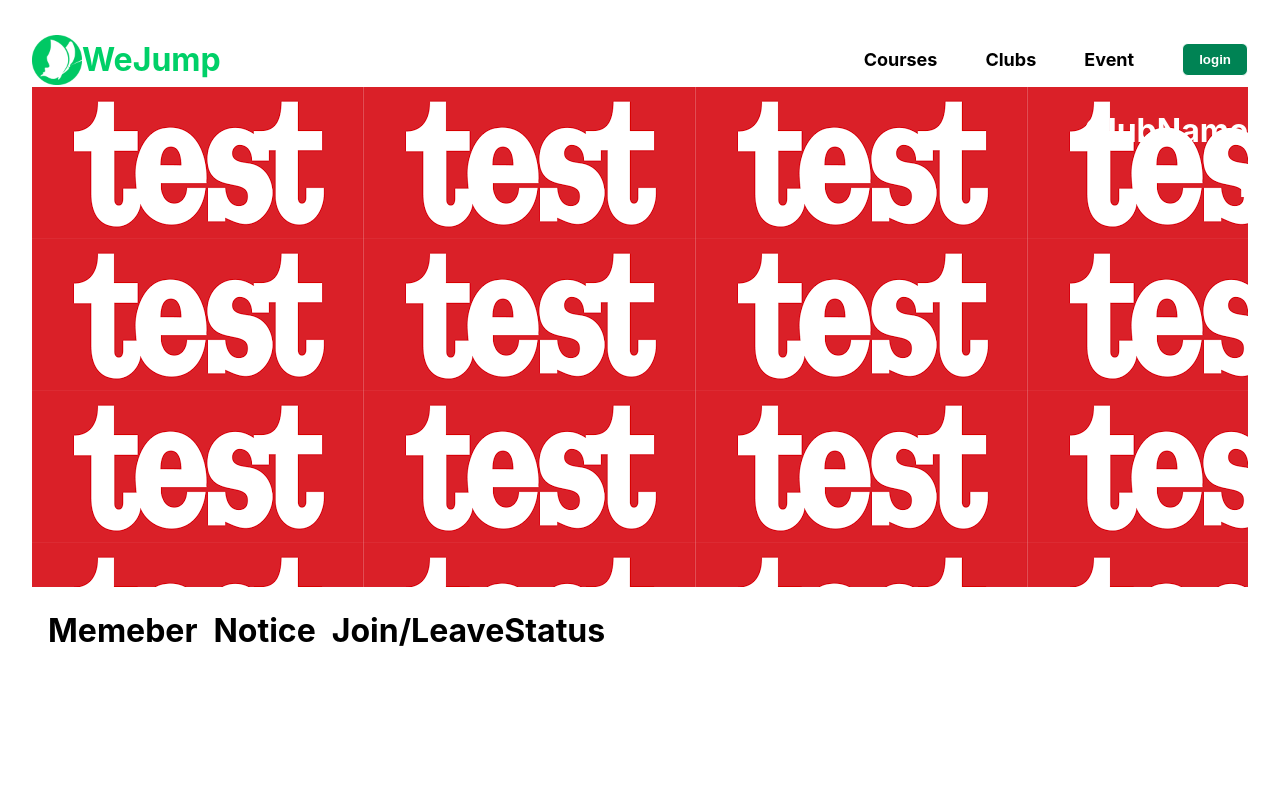
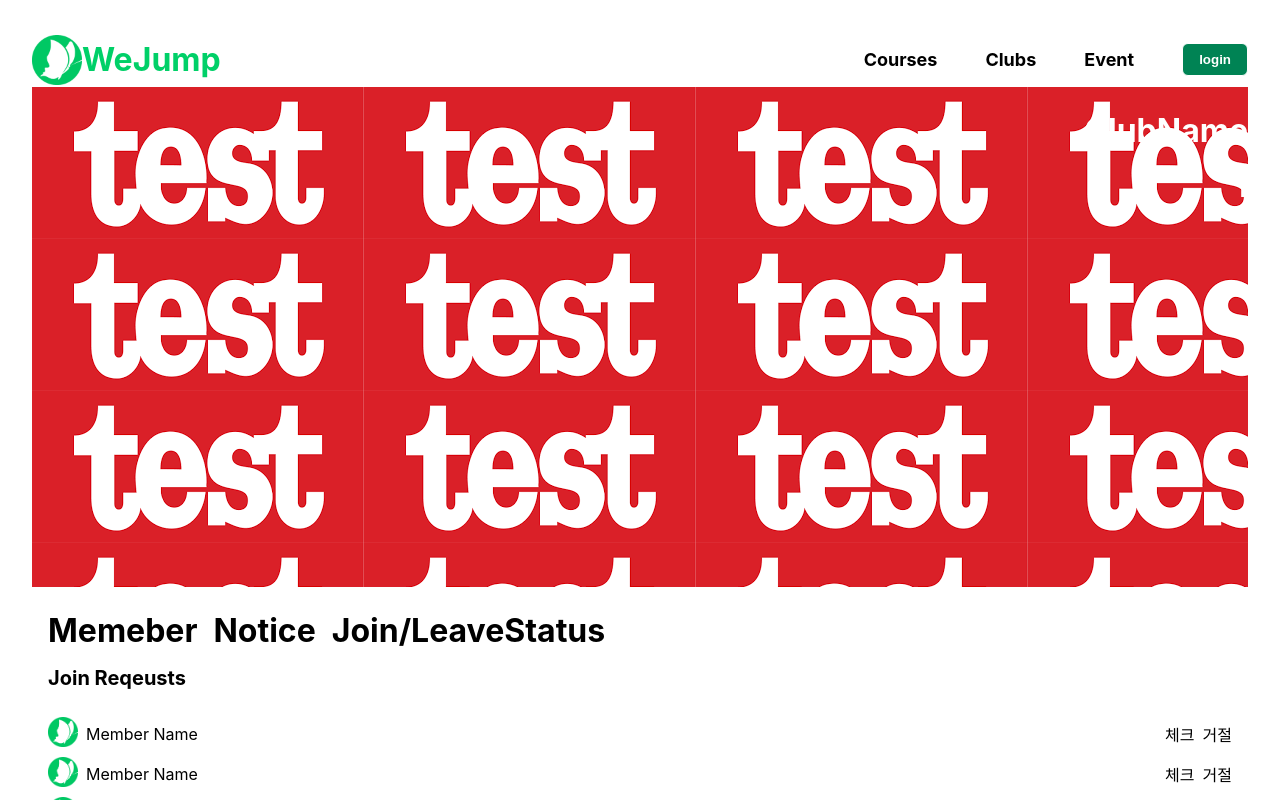
Before and after one commit to krokerdile/weJump_Fe, a React (Vite) app: page /weJump_Fe/Clubs/1 in a window 1280 px wide. Both pictures are taken after a click on the element "Join/LeaveStatus". Shown: the top 800 px of the page. Built offline with nearby package versions, Linux system fonts and the light colour scheme.

Commit message:
feat: MiniLogo, status, clubdetail 수정 및 추가

```diff
--- a/src/components/Club/ClubJoinLeaveStatus.jsx
+++ b/src/components/Club/ClubJoinLeaveStatus.jsx
@@ -1,9 +1,129 @@
+import styled from "styled-components";
+import Text from "@components/common/Text";
+import MiniLogo from "./MiniLogo";
+
 const ClubJoinLeaveStatus = () => {
   return (
-    <>
-      <div></div>
-    </>
+    <ManageWrapper>
+      <ManageBox>
+        <Text text="Join Reqeusts" fontSize="category" fontWeight="category" color="black" />
+        <MemberListBox>
+          <MemberBox>
+            <MiniLogo />
+            <Text text="Member Name" fontSize="caption" fontWeight="caption" color="black" />
+            <CheckBox>
+              <Text text="체크" fontSize="caption" fontWeight="caption" color="black" />
+              <Text text="거절" fontSize="caption" fontWeight="caption" color="black" />
+            </CheckBox>
+          </MemberBox>
+          <MemberBox>
+            <MiniLogo />
+            <Text text="Member Name" fontSize="caption" fontWeight="caption" color="black" />
+            <CheckBox>
+              <Text text="체크" fontSize="caption" fontWeight="caption" color="black" />
+              <Text text="거절" fontSize="caption" fontWeight="caption" color="black" />
+            </CheckBox>
+          </MemberBox>
+          <MemberBox>
+            <MiniLogo />
+            <Text text="Member Name" fontSize="caption" fontWeight="caption" color="black" />
+            <CheckBox>
+              <Text text="체크" fontSize="caption" fontWeight="caption" color="black" />
+              <Text text="거절" fontSize="caption" fontWeight="caption" color="black" />
+            </CheckBox>
+          </MemberBox>
+        </MemberListBox>
+      </ManageBox>
+      <ManageBox>
+        <Text text="Leave Requests" fontSize="category" fontWeight="category" color="black" />
+        <MemberListBox>
+          <MemberBox>
+            <MiniLogo />
+            <Text text="Member Name" fontSize="caption" fontWeight="caption" color="black" />
+            <CheckBox>
+              <Text text="체크" fontSize="caption" fontWeight="caption" color="black" />
+              <Text text="거절" fontSize="caption" fontWeight="caption" color="black" />
+            </CheckBox>
+          </MemberBox>
+          <MemberBox>
+            <MiniLogo />
+            <Text text="Member Name" fontSize="caption" fontWeight="caption" color="black" />
+            <CheckBox>
+              <Text text="체크" fontSize="caption" fontWeight="caption" color="black" />
+              <Text text="거절" fontSize="caption" fontWeight="caption" color="black" />
+            </CheckBox>
+          </MemberBox>
+          <MemberBox>
+            <MiniLogo />
+            <Text text="Member Name" fontSize="caption" fontWeight="caption" color="black" />
+            <CheckBox>
+              <Text text="체크" fontSize="caption" fontWeight="caption" color="black" />
+              <Text text="거절" fontSize="caption" fontWeight="caption" color="black" />
+            </CheckBox>
+          </MemberBox>
+        </MemberListBox>
+      </ManageBox>
+      <ManageBox>
+        <Text text="All Members" fontSize="category" fontWeight="category" color="black" />
+        <MemberListBox>
+          <MemberBox>
+            <MiniLogo />
+            <Text text="Member Name" fontSize="caption" fontWeight="caption" color="black" />
+            <CheckBox>
+              <Text text="체크" fontSize="caption" fontWeight="caption" color="black" />
+              <Text text="거절" fontSize="caption" fontWeight="caption" color="black" />
+            </CheckBox>
+          </MemberBox>
+          <MemberBox>
+            <MiniLogo />
+            <Text text="Member Name" fontSize="caption" fontWeight="caption" color="black" />
+            <CheckBox>
+              <Text text="체크" fontSize="caption" fontWeight="caption" color="black" />
+              <Text text="거절" fontSize="caption" fontWeight="caption" color="black" />
+            </CheckBox>
+          </MemberBox>
+          <MemberBox>
+            <MiniLogo />
+            <Text text="Member Name" fontSize="caption" fontWeight="caption" color="black" />
+            <CheckBox>
+              <Text text="체크" fontSize="caption" fontWeight="caption" color="black" />
+              <Text text="거절" fontSize="caption" fontWeight="caption" color="black" />
+            </CheckBox>
+          </MemberBox>
+        </MemberListBox>
+      </ManageBox>
+    </ManageWrapper>
   );
 };
 
 export default ClubJoinLeaveStatus;
+
+const ManageWrapper = styled.div`
+  display: flex;
+  flex-direction: column;
+  text-align: left;
+`;
+
+const ManageBox = styled.div`
+  display: flex;
+  flex-direction: column;
+  width: 100%;
+`;
+const MemberListBox = styled.div`
+  display: flex;
+  flex-direction: column;
+  margin-top: 1rem;
+`;
+
+const MemberBox = styled.div`
+  display: flex;
+  flex-direction: row;
+  align-items: center;
+`;
+
+const CheckBox = styled.div`
+  margin-left: auto;
+  display: flex;
+  flex-direction: row;
+  gap: 0.5rem;
+`;
--- /dev/null
+++ b/src/components/Club/MiniLogo.jsx
@@ -0,0 +1,20 @@
+import styled from "styled-components";
+
+const MiniLogo = () => {
+  return (
+    <Member>
+      <Icon src="/assets/image/Logo.png" />
+    </Member>
+  );
+};
+
+export default MiniLogo;
+
+const Icon = styled.img`
+  width: 1.875rem;
+  height: 1.875rem;
+`;
+
+const Member = styled.div`
+  margin-right: 0.5rem;
+`;
--- a/src/pages/clubs/ClubDetail.jsx
+++ b/src/pages/clubs/ClubDetail.jsx
@@ -60,7 +60,5 @@ const BannerBox = styled.div`
 `;
 
 const ClubMainBox = styled.div`
-  width: 100%;
-  height: 100%;
   padding: 1rem;
 `;
```
